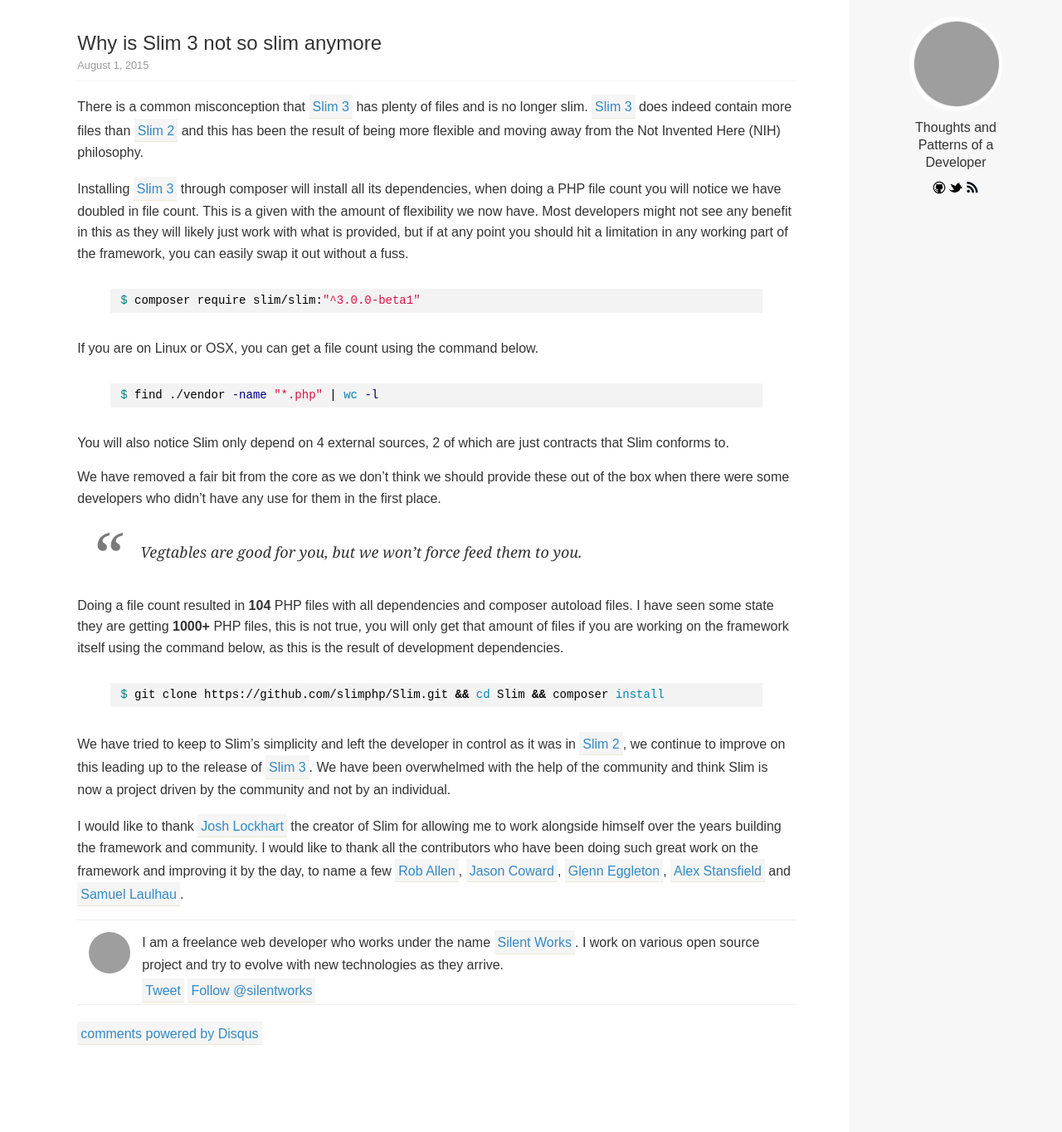
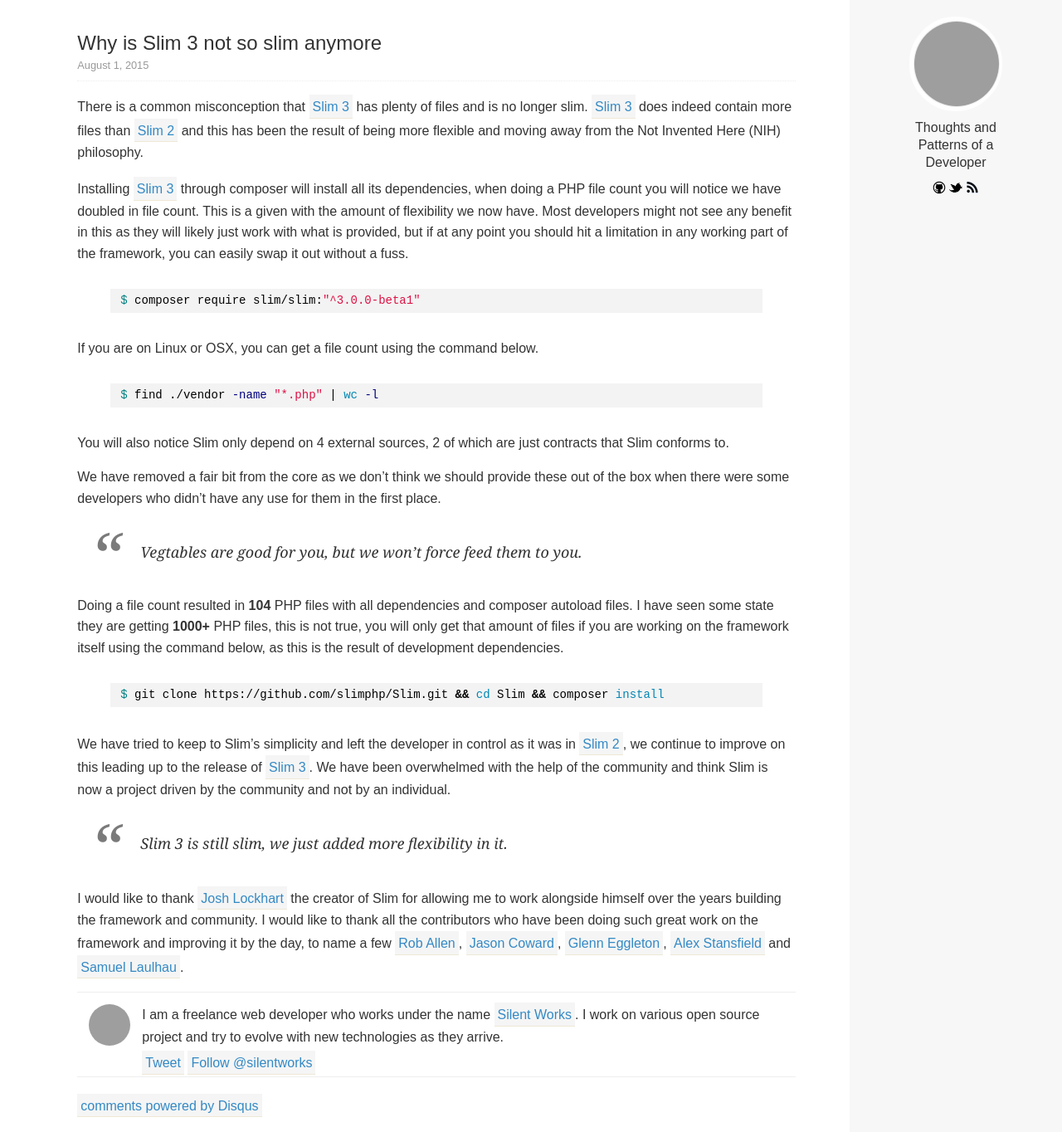
Before and after one commit to silentworks/thoughts, a Jekyll site: the page built from _posts/2015-08-01-why-is-slim3-not-so-slim-anymore.md, in a window 1280 px wide and 1364 px high. Shown: the whole window at 83% size. Built offline with Jekyll 4.4.1, drawn with Linux system fonts in a browser that asks for light colours; Markdown is read by kramdown in place of the engine named in the settings; comment, search, counter and statistics services are not loaded; grey boxes are pictures that could not be loaded.

Commit message:
Update 2015-08-01-why-is-slim3-not-so-slim-anymore.md

```diff
--- a/_posts/2015-08-01-why-is-slim3-not-so-slim-anymore.md
+++ b/_posts/2015-08-01-why-is-slim3-not-so-slim-anymore.md
@@ -34,6 +34,8 @@ $ git clone https://github.com/slimphp/Slim.git && cd Slim && composer install
 
 We have tried to keep to Slim's simplicity and left the developer in control as it was in [Slim 2][], we continue to improve on this leading up to the release of [Slim 3][]. We have been overwhelmed with the help of the community and think Slim is now a project driven by the community and not by an individual.
 
+> Slim 3 is still slim, we just added more flexibility in it.
+
 I would like to thank [Josh Lockhart][josh] the creator of Slim for allowing me to work alongside himself over the years building the framework and community. I would like to thank all the contributors who have been doing such great work on the framework and improving it by the day, to name a few [Rob Allen][rob], [Jason Coward][jason], [Glenn Eggleton][glenn], [Alex Stansfield][alex] and [Samuel Laulhau][samuel].
 
 [Slim 3]: http://www.slimframework.com/docs
```
